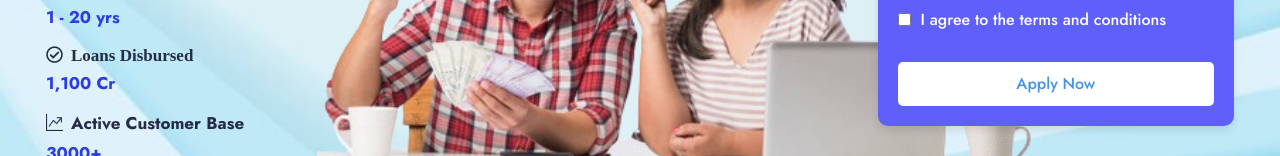
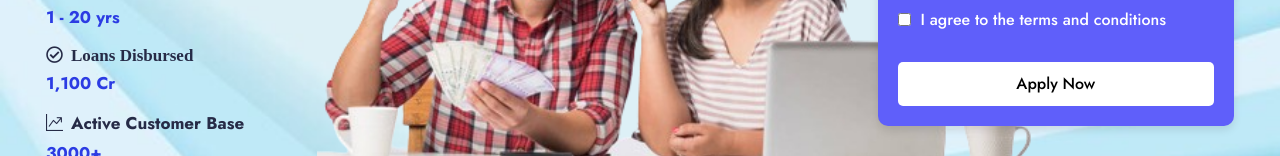
Before and after one commit to rituanuragi/Googleadmarketing, a plain HTML site: page index.html in a window 1280 px wide. Shown: the part 434-590 px from the top of the page. Drawn offline with nearby package versions, Linux system fonts and the light colour scheme.

Commit message:
Update index.html

```diff
--- a/index.html
+++ b/index.html
@@ -145,7 +145,7 @@
                                             conditions</a>
                                         </label>
                                     </div>
-                                    <button type="submit"><a href="https://f2fintech.com/">Apply Now</a></button>
+                                    <button type="submit">Apply Now</button>
                                 </form>
 
                                 <div id="submissionMessage"></div>
```
